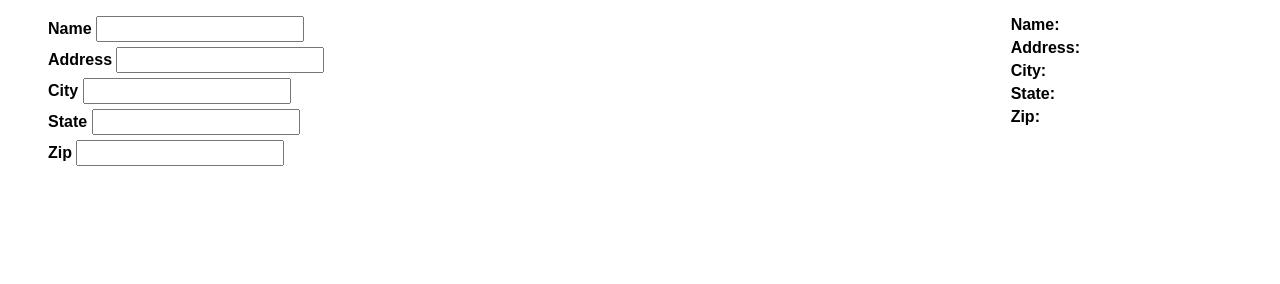
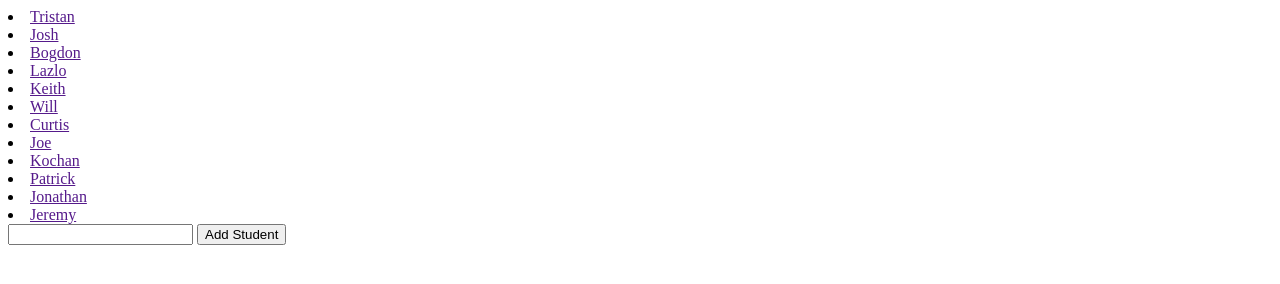
Before and after one commit to kdavidmoore/angular-101, a plain HTML site: page exercise.html in a window 1280 px wide. Drawn offline with nearby package versions, Linux system fonts and the light colour scheme.

Commit message:
Add or remove students from the class

```diff
--- a/exercise.html
+++ b/exercise.html
@@ -1,63 +1,22 @@
 <!DOCTYPE html>
-<html ng-app>
+<html ng-app="myApp">
 	<head>
 		<title>AngularJS 101</title>
-		<style>
-			body {
-				font-family: Arial, Helvetica, sans-serif;
-			}
-			li {
-				list-style-type: none;
-				margin-bottom: 5px;
-			}
-			li label {
-				font-weight: bold;
-			}
-			input {
-				width: 200px;
-				height: 20px;
-				line-height: 18px;
-			}
-		</style>
+		<script src="https://ajax.googleapis.com/ajax/libs/angularjs/1.4.9/angular.min.js"></script>
+		<script type="text/javascript" src="scripts.js"></script>
 	</head>
-		<script src="https://ajax.googleapis.com/ajax/libs/angularjs/1.4.9/angular.min.js"></script>
-	<body>
-		<!--
-		<label>Name 1:</label><input type="text" ng-model="name">
-		<label>Name 2:</label><input type="text" ng-model="name">
-		<label>Name 3:</label><input type="text" ng-model="name"> -->
+	<body ng-controller="myController">
 
-		<!--
-		<label>First Name:</label><input type="text" ng-model="first">
-		<label>First Name:</label><input type="text" ng-model="last">
+		<!-- <li ng-repeat="student in dcClass">{{student.name}} - {{student.desc}}</li> -->
 
-		Hello, {{first}} {{last}}! -->
-		<!-- Hello, <span id="input-text">world</span>! -->
+		<li ng-repeat="student in dcClass">
+			<a href="" ng-click="removeStudent(student)">{{student}}</a>
+		</li>
 
-		<!--
-		<script src="https://ajax.googleapis.com/ajax/libs/jquery/2.2.2/jquery.min.js"></script>
-		<script type="text/javascript" src="scripts.js"></script>
-		-->
-
-		<div>
-			<ul>
-				<li><label>Name </label><input type="text" ng-model="name"></li>
-				<li><label>Address </label><input type="text" ng-model="addr"></li>
-				<li><label>City </label><input type="text" ng-model="city"></li>
-				<li><label>State </label><input type="text" ng-model="state"></li>
-				<li><label>Zip </label><input type="text" ng-model="zip"></li>
-			</ul>
-		</div>
-
-		<div style="position: absolute; top: 0; right: 200px;">
-			<ul>
-				<li><label>Name:</label> {{name}}</li>
-				<li><label>Address:</label> {{addr}}</li>
-				<li><label>City:</label> {{city}}</li>
-				<li><label>State:</label> {{state}}</li>
-				<li><label>Zip:</label> {{zip}}</li>
-			</ul>
-		</div>
+		<form ng-submit="addStudent()">
+			<input type="text" ng-model="newStudent">
+			<input type="submit" value="Add Student">
+		</form>
 
 	</body>
 </html>
--- a/scripts.js
+++ b/scripts.js
@@ -1,15 +1,49 @@
-/* THE VANILLA JS WAY
-var myInput = document.getElementById('my-input');
+//console.log(window.angular) shows that angular is an object in the root scope
+var myApp = angular.module('myApp', []);
+//console.log(myApp);
+//the controller method creates a controller that belongs to myApp
+//we pass controller an anonymous function
+//$scope is the object that glues the view and controller together
+//myController has access to everything inside $scope
+myApp.controller('myController', function($scope){
+	//$scope.first = "Keith";
+	//$scope.last = "Moore";
 
-myInput.addEventListener('keyup', function(){
-	//console.log('User hit a key.');
-	var userText = myInput.value;
-	document.getElementById('input-text').innerHTML = userText;
-});
-*/
+	/*
+	{
+		name: 'Tristan',
+		desc: 'Stock guy',
+		luckyNumber: 12
+	},
+	{
+		name: 'Josh',
+		desc: 'Designer extraordinaire',
+		luckyNumber: 3
+	}
+	*/
 
-/* THE JQUERY WAY
-$('#my-input').keyup(function() {
-	$('#input-text').html($('#my-input').val());
-});
-*/
+	$scope.dcClass = [
+		'Tristan',
+		'Josh',
+		'Bogdon',
+		'Lazlo',
+		'Keith',
+		'Will',
+		'Curtis',
+		'Joe',
+		'Kochan',
+		'Patrick',
+		'Jonathan',
+		'Jeremy'
+	];
+
+	$scope.addStudent = function(){
+		$scope.dcClass.push($scope.newStudent);
+	}
+
+	$scope.removeStudent = function(name){
+		console.log(name);
+		$scope.dcClass.splice($scope.dcClass[name], 1);
+	}
+
+})
```
